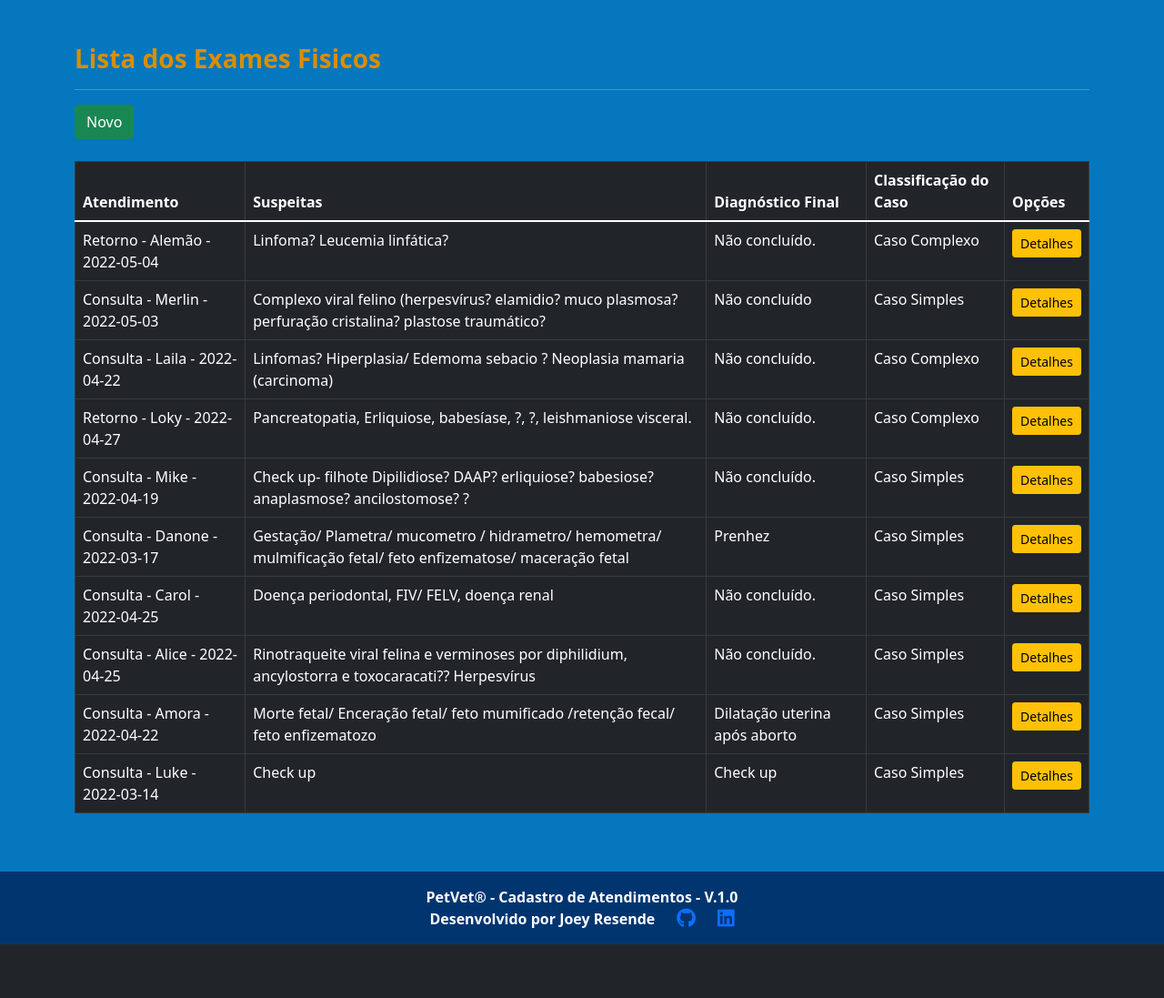
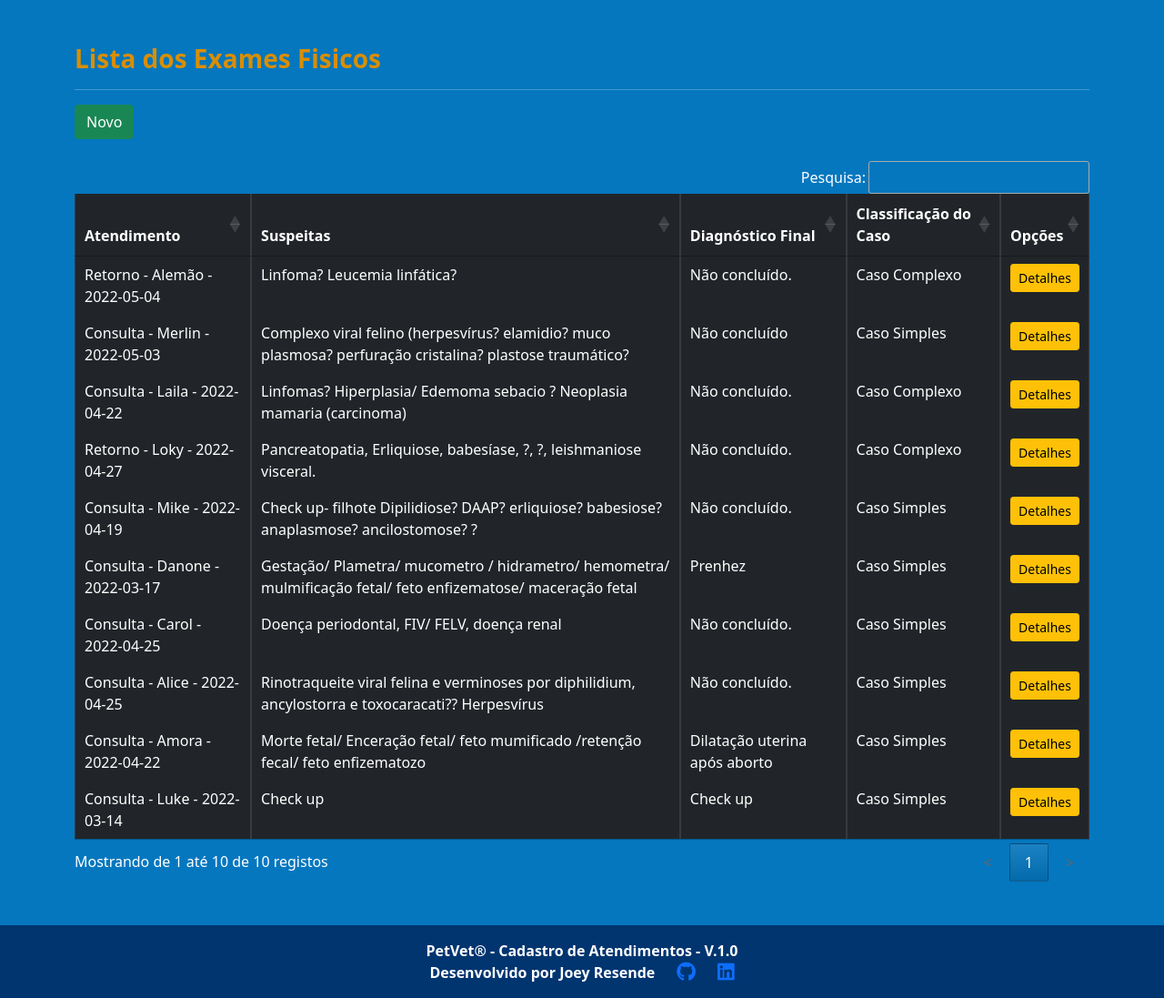
Before and after one commit to Joey-Resende/PetVet, a Django app: page /core/physical_exams/ in a window 1280 px wide. Shown: the part 66-1163 px from the top of the page at 91% size. Before the commit the page ends 1104 px from the top, so only its background shows below. Run offline with Django 4.2, Linux system fonts and the light colour scheme; a user stored in the database is signed in; data comes from the database, SQL or seed files in the repository; some libraries are stand-ins or nearby versions.

Commit message:
Ajustando o datatables da listview do general clinic e physical exam

```diff
--- a/PetVet/core/templates/core/general_clinic_list.html
+++ b/PetVet/core/templates/core/general_clinic_list.html
@@ -12,7 +12,7 @@
 <a href="{% url 'general_clinic_new' %}" class="btn btn-success btn">Novo</a><br><br>
 
 <div class="table-responsive">
-  <table class="table table-bordered table-hover table-dark" id="medical_care_table">
+  <table class="table table-bordered table-hover table-dark" id="general_clinic_table">
     <thead class="thead-dark">
       <tr>
         <th>Atendimento</th>
--- a/PetVet/core/templates/core/physical_exam_list.html
+++ b/PetVet/core/templates/core/physical_exam_list.html
@@ -12,8 +12,8 @@
 <a href="{% url 'physical_exam_new' %}" class="btn btn-success btn">Novo</a><br><br>
 
 <div class="table-responsive">
-  <table class="table table-bordered table-hover table-dark" id="medical_care_table">
-    <thead class="thead-dark">
+  <table class="table table-bordered table-hover table-dark" id="physical_exam_table">
+    <thead class="thead-dark bg-dark">
       <tr>
         <th>Atendimento</th>
         <th>Suspeitas</th>
```
